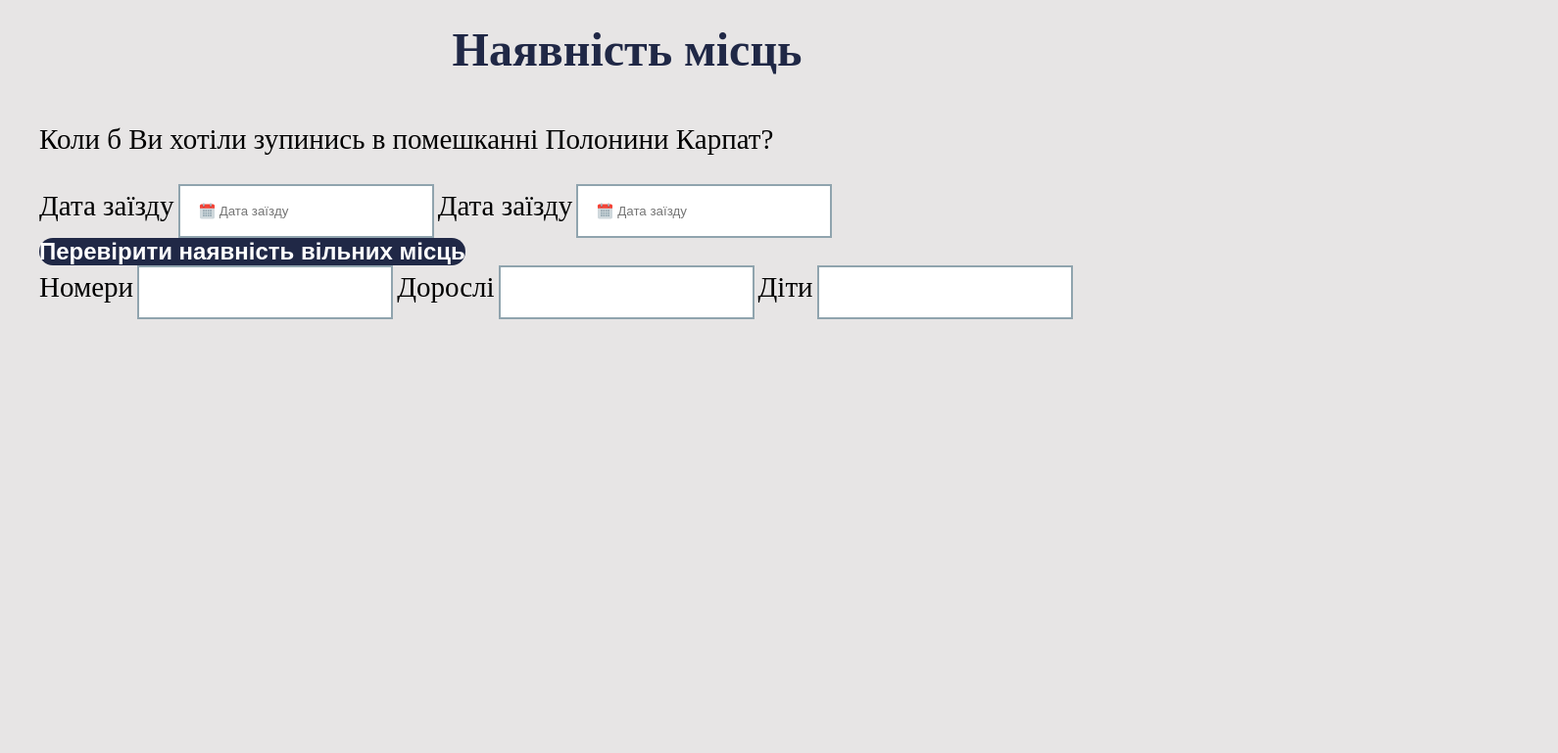
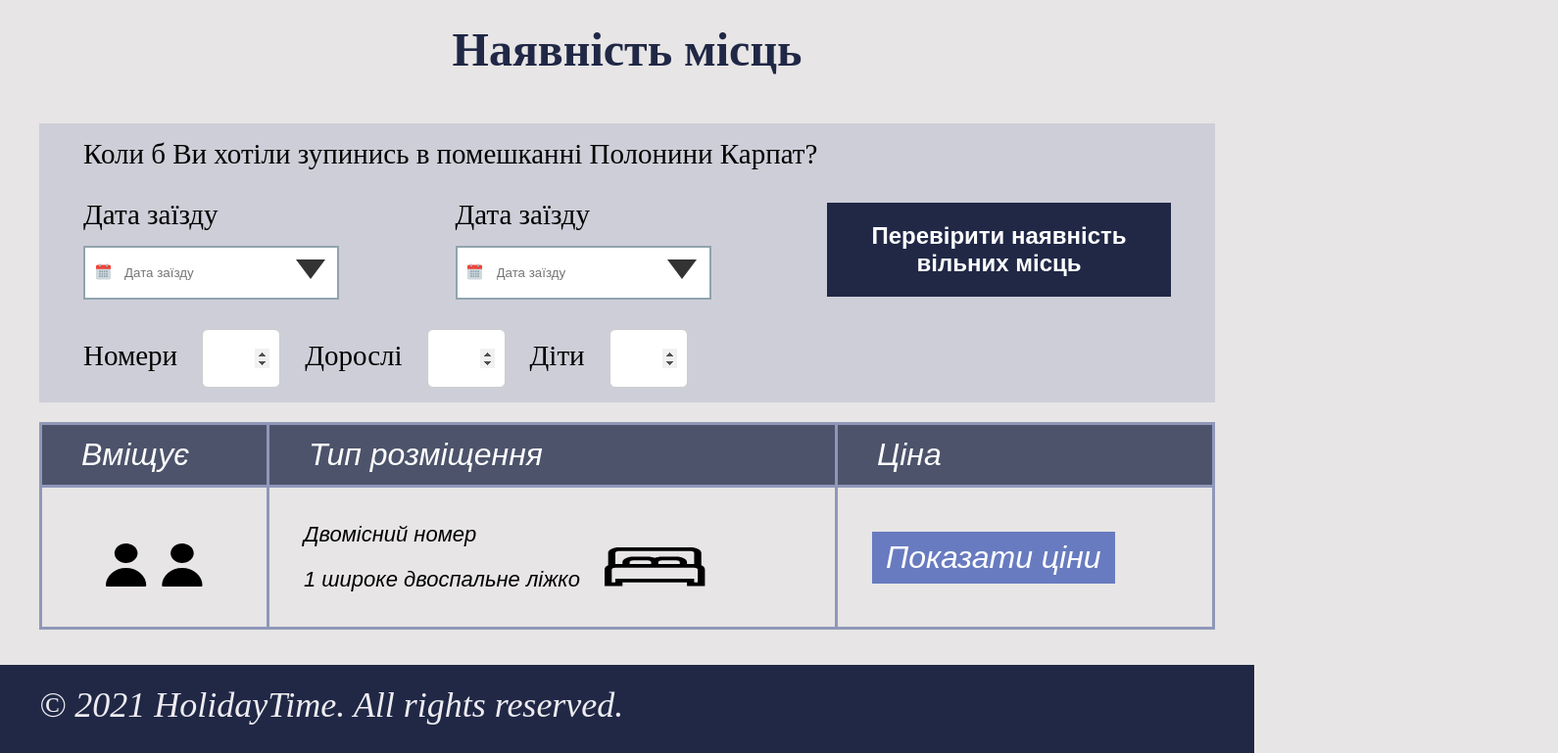
Before and after one commit to Aleksandra-15/Holiday-Time, a website: page html/carpathians.html in a window 1280 px wide. Shown: the part 1060-1829 px from the top of the page at 98% size, 1590 px wide, since content can reach past the window. Before the commit the page ends 1386 px from the top, so only its background shows below. Drawn offline with nearby package versions, Linux system fonts and the light colour scheme.

Commit message:
firts all section

```diff
--- a/css/carpathians.css
+++ b/css/carpathians.css
@@ -31,7 +31,7 @@
 }
 
 .hidden__column {
-  padding: 125px 50px 30px;
+  padding: 125px 0px 30px;
   display: flex;
   justify-content: flex-end;
   align-items: flex-end;
@@ -49,7 +49,7 @@
   width: 845px;
   height: 365px;
   top: 97px;
-  left: 51.3%;
+  left: 47.8%;
   transform: translateX(-10%);
 }
 
@@ -76,16 +76,24 @@
   color: #202846;
 }
 
+.active {
+  padding: 15px 45px;
+  background: #ceced8;
+}
+
 .active__text {
   font-weight: 400;
   font-size: 29px;
   color: #000;
+  margin-top: 0;
 }
 
-.active__label {
-  font-weight: 400;
-  font-size: 29px;
-  color: #000;
+
+
+.active__btn {
+  padding: 20px 40px;
+  width: 351px;
+  border-radius: 0;
 }
 
 .flatpickr-calendar {
@@ -117,9 +125,15 @@
 
 .date-input {
   position: relative;
-  display: inline-block;
+  gap: 10px;
+  display: flex;
+  flex-direction: column;
+  align-items: start;
 
-  align-items: center;
+}
+
+.active__date {
+  padding: 18px 40px;
 }
 
 .date-input input {
@@ -127,11 +141,15 @@
 
 }
 
+.active__input {
+  height: 60px;
+  width: 60px;
+}
 
 .calendar-icon {
   position: absolute;
-  top: 28px;
-  left: 40%;
+  left: 10px;
+  top: 73%;
   width: 20px;
   height: 20px;
   background: url('../svg/calendar.svg') no-repeat center;
@@ -140,3 +158,120 @@
   transform: translateY(-50%);
   background-size: contain;
 }
+
+.date-input::after {
+  content: "";
+  position: absolute;
+  left: 83%;
+  top: 70%;
+  transform: translateY(-50%);
+  border-left: 15px solid transparent;
+  border-right: 15px solid transparent;
+  border-top: 20px solid #333;
+}
+
+.active__reservation {
+  display: flex;
+  align-items: center;
+  justify-content: space-between;
+}
+
+.active__theme {
+  display: flex;
+  flex-direction: column;
+  gap: 10px;
+}
+
+.data__reservation {
+  display: flex;
+  gap: 25px;
+  align-items: center;
+  margin-top: 30px;
+}
+
+.active__label {
+  margin-bottom: 5px;
+  font-weight: 400;
+  font-size: 29px;
+  color: #000;
+}
+
+.active__input {
+  width: 80px;
+  padding: 5px 10px;
+  font-size: 16px;
+  text-align: center;
+  border: 1px solid #ccc;
+  border-radius: 6px;
+  appearance: none;
+}
+
+.active__input::-webkit-inner-spin-button,
+.active__input::-webkit-outer-spin-button {
+  opacity: 1;
+  height: 20px;
+  width: 20px;
+  cursor: pointer;
+}
+
+.active__input[type=number] {
+  -moz-appearance: textfield;
+}
+
+.table__wrapper {
+  width: 100%;
+  margin: 20px 0;
+}
+
+.table__reservation {
+  width: 100%;
+  border-collapse: collapse;
+  font-family: Arial, sans-serif;
+}
+
+.table__reservation th {
+  background: #4c536b;
+  text-align: left;
+  padding: 12px 40px;
+  font-style: italic;
+  font-weight: 400;
+  font-size: 32px;
+  border: 3px solid #8f98b9;
+}
+
+.table__reservation td {
+  padding: 35px;
+  vertical-align: middle;
+  border: 3px solid #8f98b9;
+}
+
+.icon__group {
+  display: flex;
+  justify-content: center;
+}
+
+.room__type {
+  font-style: italic;
+  font-weight: 400;
+  font-size: 22px;
+  margin: 0;
+  color: #000;
+}
+
+.icon__type {
+  margin-left: 25px;
+}
+
+.btn__price {
+  background: #687bc0;
+  border-radius: 0;
+  font-style: italic;
+  font-weight: 400;
+  font-size: 32px;
+  padding: 8px 14px;
+
+}
+
+.btn__price:hover {
+  background-color: #202846;
+}
--- a/css/general.css
+++ b/css/general.css
@@ -173,7 +173,6 @@ button {
   color: #fff;
   align-items: center;
   font-size: 24px;
-  font-weight: 400;
   font-weight: bold;
   border-radius: 50px;
 }
@@ -202,5 +201,5 @@ button {
 
 input {
   border: 2px solid #90a4ae;
-  padding: 18px 40px;
+
 }
--- a/css/style.css
+++ b/css/style.css
@@ -152,7 +152,7 @@
 }
 
 .connection__input {
-
+  padding: 18px 40px;
   width: 408px;
   margin-left: 55px;
 
--- a/html/carpathians.html
+++ b/html/carpathians.html
@@ -23,7 +23,7 @@
           <ul class="header__list">
             <li class="header__item"> <a class="header__link" href="../index.html">ГОЛОВНА</a> </li>
             <li class="header__item"> <a class="header__link" href="/">ПРО НАС</a> </li>
-            <li class="header__item"> <a class="header__link" href="html/booking.html">ЗАБРОНЮВАТИ</a> </li>
+            <li class="header__item"> <a class="header__link" href="../html/booking.html">ЗАБРОНЮВАТИ</a> </li>
             <li class="header__item"> <a class="header__link" href=""> КОНТАКТИ</a></li>
             <li class="header__item"> <a class="header__link" href="/">ОСОБИСТИЙ КАБІНЕТ</a> </li>
           </ul>
@@ -119,7 +119,7 @@
           задній фон секції -->
 
         <div class="active__theme">
-          <form class="active__reservation ">
+          <form class="data__reservation  ">
             <label class="active__label" for="arrival">Номери</label>
             <input class="active__input" id="data" type="number" />
             <label class="active__label" for="departure">Дорослі</label>
@@ -135,6 +135,44 @@
     </div>
   </section>
 
+  <div class="table__wrapper">
+    <div class="container">
+      <table class="table__reservation">
+        <thead>
+          <tr>
+            <th>Вміщує</th>
+            <th>Тип розміщення</th>
+            <th>Ціна</th>
+          </tr>
+        </thead>
+        <tbody>
+          <tr>
+            <td>
+              <div class="icon__group">
+                <img class="icon__capacity" src="../svg/eva_person-fill.svg"></img>
+                <img class="icon__capacity" src="../svg/eva_person-fill-1.svg"></img>
+
+              </div>
+
+            </td>
+            <td>
+              <p class="room__type">Двомісний номер</p>
+              <p class="room__type"> 1 широке двоспальне ліжко<img class="icon__type" src="../svg/bed.svg" alt="bed">
+              </p>
+            </td>
+            <td>
+              <button class="btn__price">Показати ціни</button>
+            </td>
+          </tr>
+        </tbody>
+      </table>
+    </div>
+  </div>
+  <footer class="footer">
+    <div class="container">
+      <p class="footer__text">© 2021 HolidayTime. All rights reserved.</p>
+    </div>
+  </footer>
 </body>
 <script src="https://cdn.jsdelivr.net/npm/flatpickr"></script>
 <script src="https://cdn.jsdelivr.net/npm/flatpickr/dist/l10n/uk.js"></script>
```
Also changed, not shown: html/booking.html (+0 -4 lines), svg/bed.svg (added), svg/eva_person-fill-1.svg (added), svg/eva_person-fill.svg (added).
